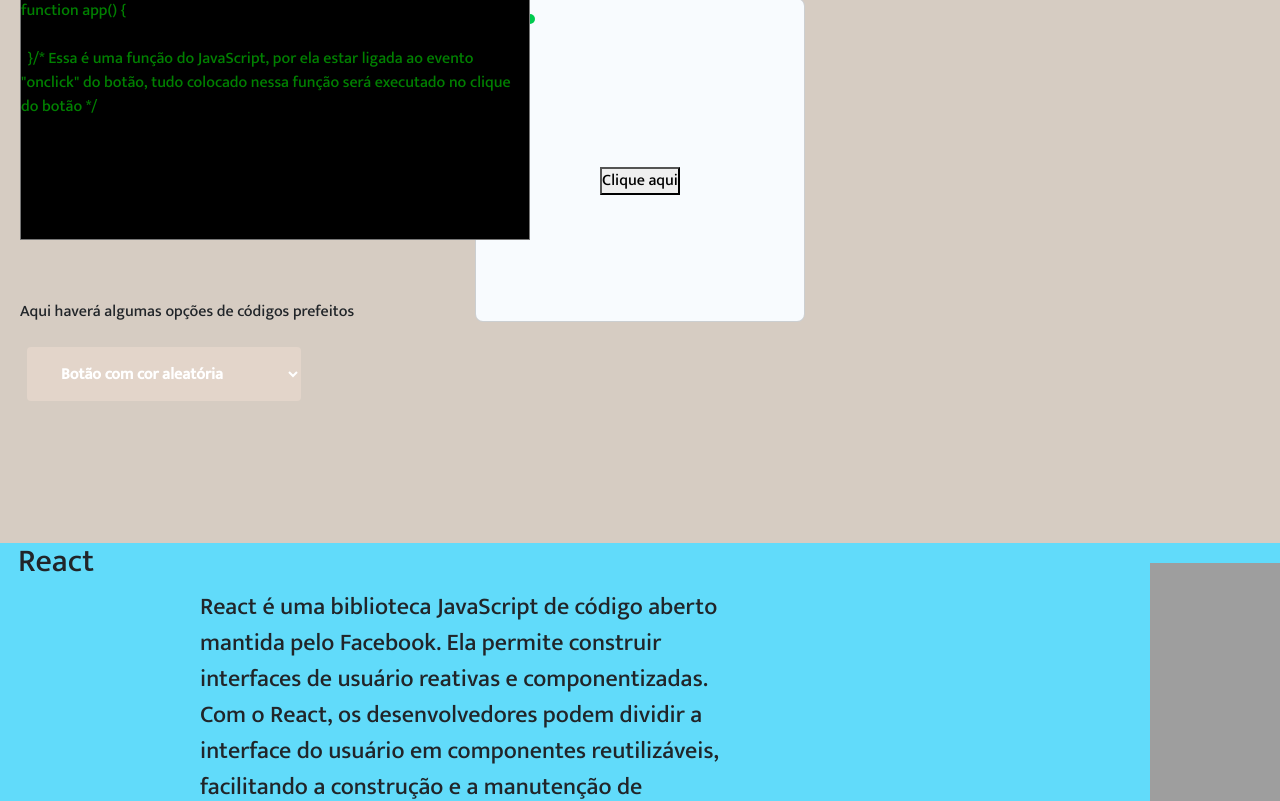
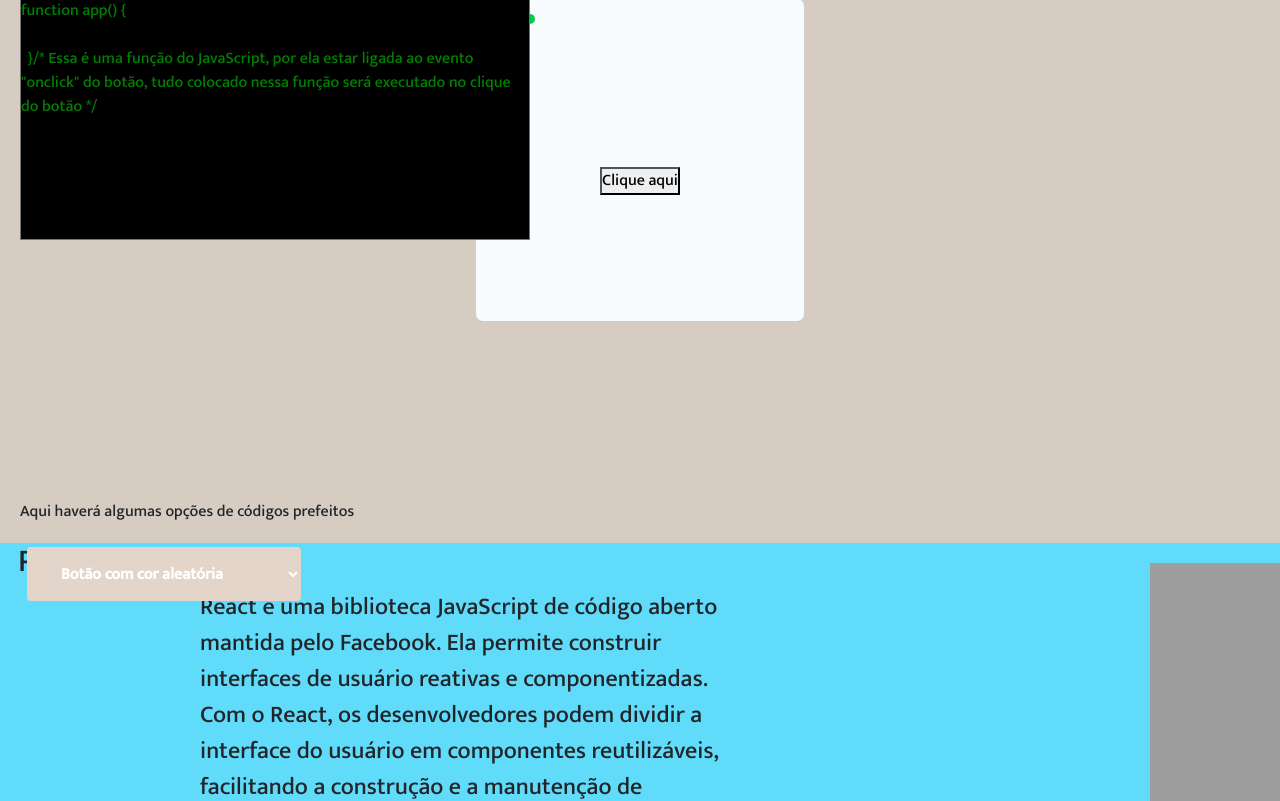
Before and after one commit to influenza/frontend2023, a React (Vite) app: page / in a window 1280 px wide. Shown: the part 5200-6001 px from the top of the page. Built offline with nearby package versions, Linux system fonts and the light colour scheme; grey boxes are pictures that could not be loaded.

Commit message:
Update App.css

```diff
--- a/src/App.css
+++ b/src/App.css
@@ -12,7 +12,7 @@ h2{
 }
 #select{
   position:absolute;
-  top:5500px;
+  top:5700px;
   margin-left: 20px;
 }
 .codigo{
```
